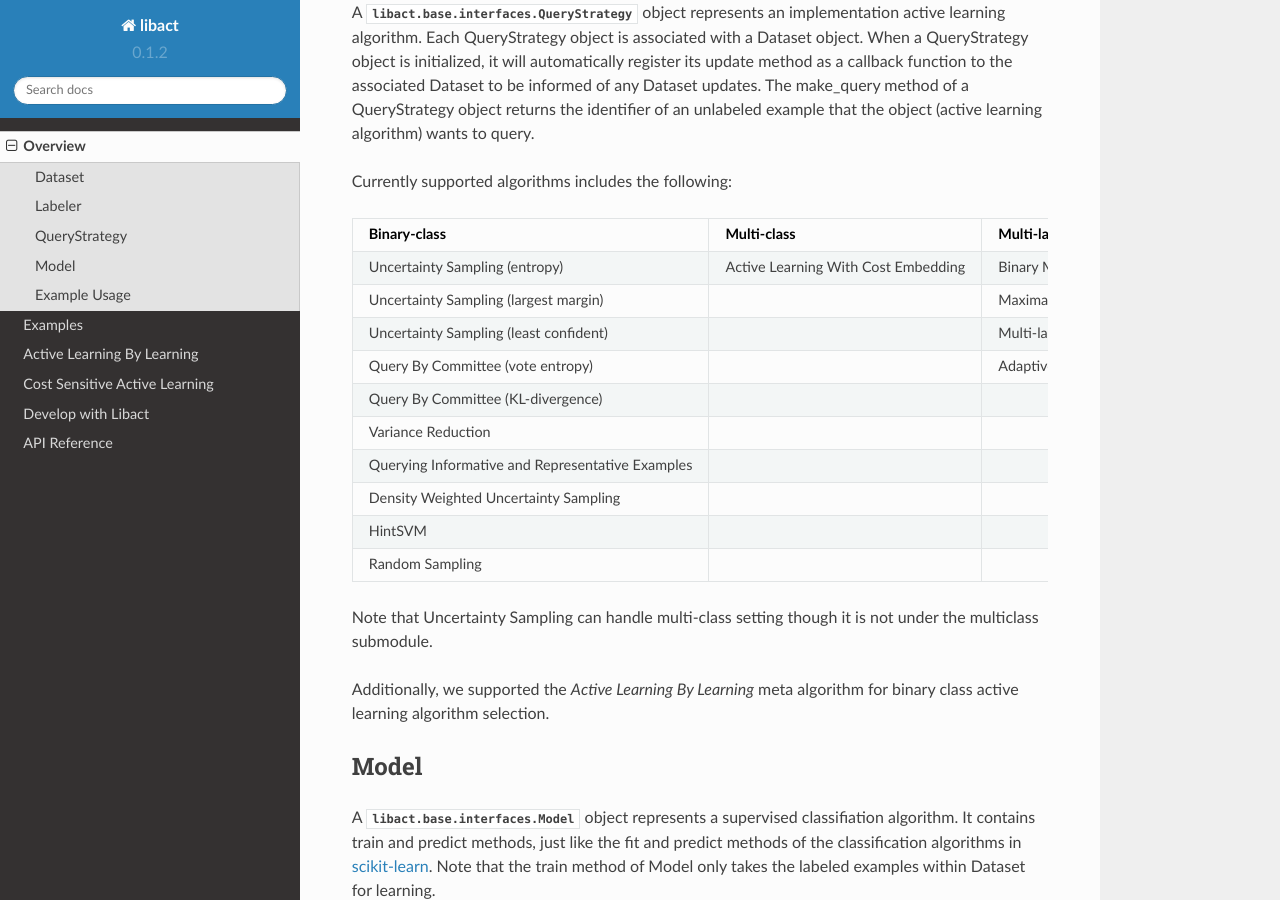
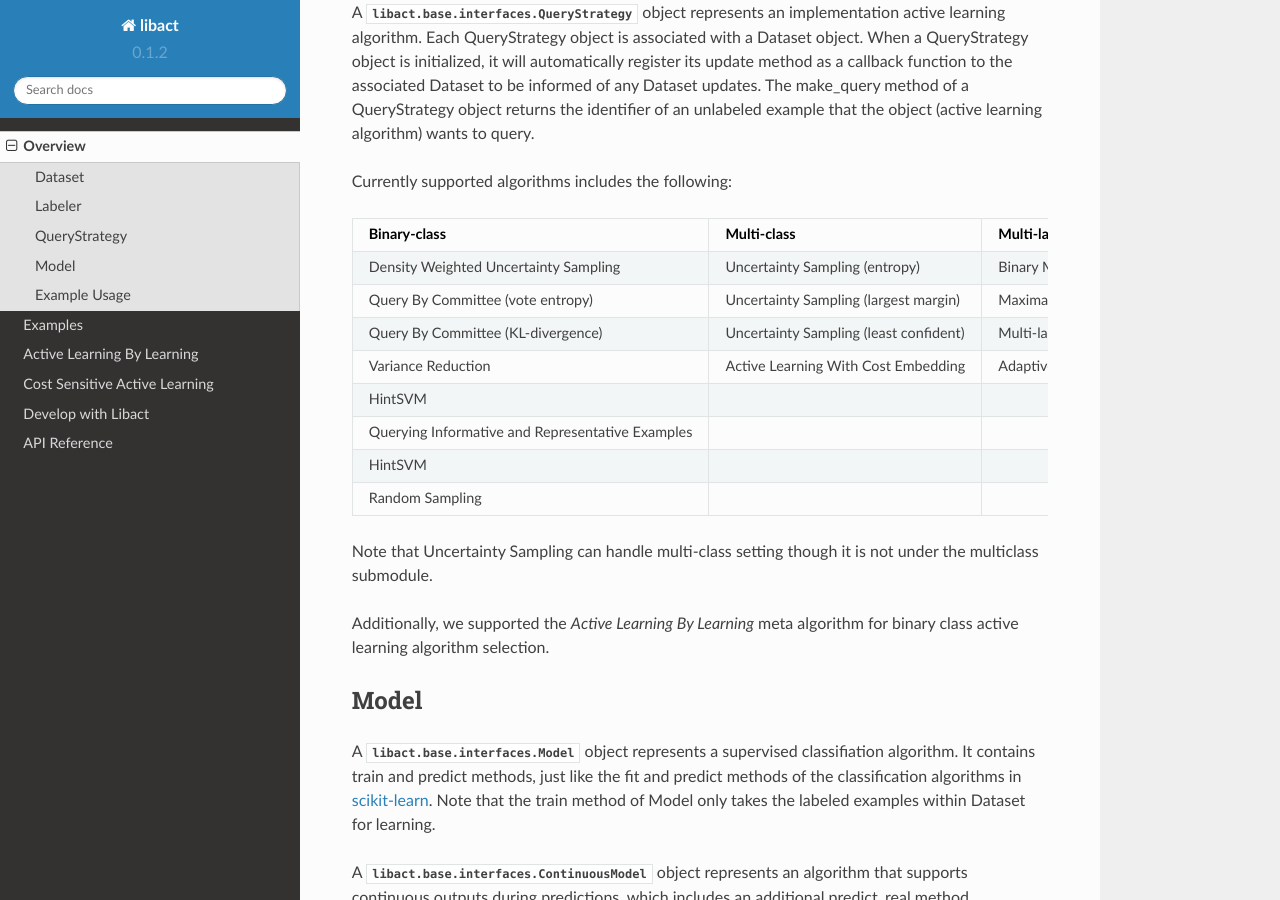
Before and after one commit to ntucllab/libact, a Sphinx documentation site: the page built from docs/overview.rst, in a window 1280 px wide and 900 px high, scrolled down 977 px. Built offline with Sphinx 7.4.7 and the Read the Docs theme 2.0.0, drawn with Linux system fonts in a browser that asks for light colours.

Commit message:
alias uncertainty sampleing to multiclass submodule

```diff
--- a/docs/overview.rst
+++ b/docs/overview.rst
@@ -36,29 +36,25 @@
 
 Currently supported algorithms includes the following:
 
-+--------------------------------------------------+-------------------------------------+---------------------------------------------------+
-| Binary-class                                     | Multi-class                         | Multi-label                                       |
-+==================================================+=====================================+===================================================+
-| Uncertainty Sampling (entropy)                   | Active Learning With Cost Embedding | Binary Minimization                               |
-+--------------------------------------------------+-------------------------------------+---------------------------------------------------+
-| Uncertainty Sampling (largest margin)            |                                     | Maximal Loss Reduction with Maximal Confidence    |
-+--------------------------------------------------+-------------------------------------+---------------------------------------------------+
-| Uncertainty Sampling (least confident)           |                                     | Multi-label Active Learning With Auxiliary Learner|
-+--------------------------------------------------+-------------------------------------+---------------------------------------------------+
-| Query By Committee (vote entropy)                |                                     | Adaptive Active Learning                          |
-+--------------------------------------------------+-------------------------------------+---------------------------------------------------+
-| Query By Committee (KL-divergence)               |                                     |                                                   |
-+--------------------------------------------------+-------------------------------------+---------------------------------------------------+
-| Variance Reduction                               |                                     |                                                   |
-+--------------------------------------------------+-------------------------------------+---------------------------------------------------+
-| Querying Informative and Representative Examples |                                     |                                                   |
-+--------------------------------------------------+-------------------------------------+---------------------------------------------------+
-| Density Weighted Uncertainty Sampling            |                                     |                                                   |
-+--------------------------------------------------+-------------------------------------+---------------------------------------------------+
-| HintSVM                                          |                                     |                                                   |
-+--------------------------------------------------+-------------------------------------+---------------------------------------------------+
-| Random Sampling                                  |                                     |                                                   |
-+--------------------------------------------------+-------------------------------------+---------------------------------------------------+
++--------------------------------------------------+---------------------------------------+---------------------------------------------------+
+| Binary-class                                     | Multi-class                           | Multi-label                                       |
++==================================================+=======================================+===================================================+
+| Density Weighted Uncertainty Sampling            | Uncertainty Sampling (entropy)        | Binary Minimization                               |
++--------------------------------------------------+---------------------------------------+---------------------------------------------------+
+| Query By Committee (vote entropy)                | Uncertainty Sampling (largest margin) | Maximal Loss Reduction with Maximal Confidence    |
++--------------------------------------------------+---------------------------------------+---------------------------------------------------+
+| Query By Committee (KL-divergence)               | Uncertainty Sampling (least confident)| Multi-label Active Learning With Auxiliary Learner|
++--------------------------------------------------+---------------------------------------+---------------------------------------------------+
+| Variance Reduction                               | Active Learning With Cost Embedding   | Adaptive Active Learning                          |
++--------------------------------------------------+---------------------------------------+---------------------------------------------------+
+| HintSVM                                          |                                       |                                                   |
++--------------------------------------------------+---------------------------------------+---------------------------------------------------+
+| Querying Informative and Representative Examples |                                       |                                                   |
++--------------------------------------------------+---------------------------------------+---------------------------------------------------+
+| HintSVM                                          |                                       |                                                   |
++--------------------------------------------------+---------------------------------------+---------------------------------------------------+
+| Random Sampling                                  |                                       |                                                   |
++--------------------------------------------------+---------------------------------------+---------------------------------------------------+
 
 Note that Uncertainty Sampling can handle multi-class setting though it is not
 under the multiclass submodule.
```
Also changed, not shown: docs/libact.query_strategies.multiclass.rst (+8 -0 lines), 1 other file.
